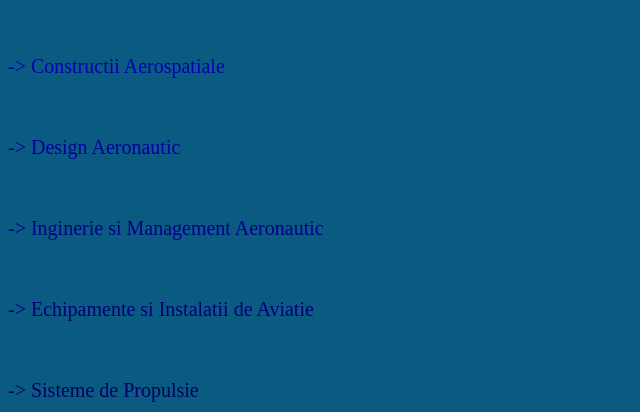
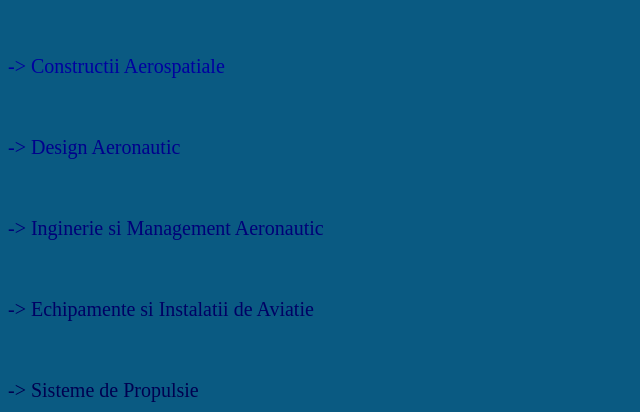
Before and after one commit to ProiectMarketing/ProiectMarketing2024, a plain HTML site: page index.html in a window 1280 px wide. Shown: the part 388-800 px from the top of the page, 0-640 px from the left. Drawn offline with Linux system fonts and the light colour scheme.

Commit message:
Update index.html

```diff
--- a/index.html
+++ b/index.html
@@ -14,15 +14,15 @@
         <h2 style="color:rgb(220, 200, 200); font-size:30px"> Viitorule absolvent,</h2>
         <p style="color: aliceblue; font-family:'Times New Roman', Times, serif; font-size:20px;">&nbsp;&nbsp;&nbsp;&nbsp;Ne bucuram ca ne-ai accesat site-ul! Admiterea pentru anul universitar 2024 aduce 200 de locuri pentru Facultatea de Inginerie Aerospatiala. Pentru anul I oferim doua oportunitati: Navigatie Aeriana (30 de locuri) si specializari ce urmeaza a fi determinate ulterior. Cei ce aleg Navigatie Aeriana beneficiaza de studii in limba engleza, pe o durata de 4 ani. Cei ce vor alege cea de a doua varianta vor studia 4 ani, avand un trunchi educational comun pana in anul 3, in limba romana, unde isi vor alege specializarea:</p>
         <br>
-        <p style="color: rgb(0, 0, 180); font-family:'Times New Roman', Times, serif; font-size:20px;">-> Constructii Aerospatiale</p>
+        <p style="color: rgb(0, 0, 160); font-family:'Times New Roman', Times, serif; font-size:20px;">-> Constructii Aerospatiale</p>
         <br>
-        <p style="color: rgb(0, 0, 160); font-family:'Times New Roman', Times, serif; font-size:20px;">-> Design Aeronautic</p>
+        <p style="color: rgb(0, 0, 140); font-family:'Times New Roman', Times, serif; font-size:20px;">-> Design Aeronautic</p>
         <br>
-        <p style="color: rgb(0, 0, 140); font-family:'Times New Roman', Times, serif; font-size:20px;">-> Inginerie si Management Aeronautic</p>
+        <p style="color: rgb(0, 0, 120); font-family:'Times New Roman', Times, serif; font-size:20px;">-> Inginerie si Management Aeronautic</p>
         <br>
-        <p style="color: rgb(0, 0, 120); font-family:'Times New Roman', Times, serif; font-size:20px;">-> Echipamente si Instalatii de Aviatie</p>
+        <p style="color: rgb(0, 0, 100); font-family:'Times New Roman', Times, serif; font-size:20px;">-> Echipamente si Instalatii de Aviatie</p>
         <br>
-        <p style="color: rgb(0, 0, 100); font-family:'Times New Roman', Times, serif; font-size:20px;">-> Sisteme de Propulsie</p>
+        <p style="color: rgb(0, 0, 80); font-family:'Times New Roman', Times, serif; font-size:20px;">-> Sisteme de Propulsie</p>
         <br>
         <p style="color: aliceblue; font-family:'Times New Roman', Times, serif; font-size:20px;">&nbsp;&nbsp;&nbsp;&nbsp;Mai mult decat atat, facultatea noastra se aliniaza standardelor UNSTPB, oferind burse de studiu, intership-uri, proiecte Erasmus, cazare la camin si multe altele! Asociatiile de studenti iti vor oferi o viata sociala activa, iar calitatea de student al FIA iti asigura intrarea in 3 astfel de asociatii, la cerere.</p>
         <br>
```
